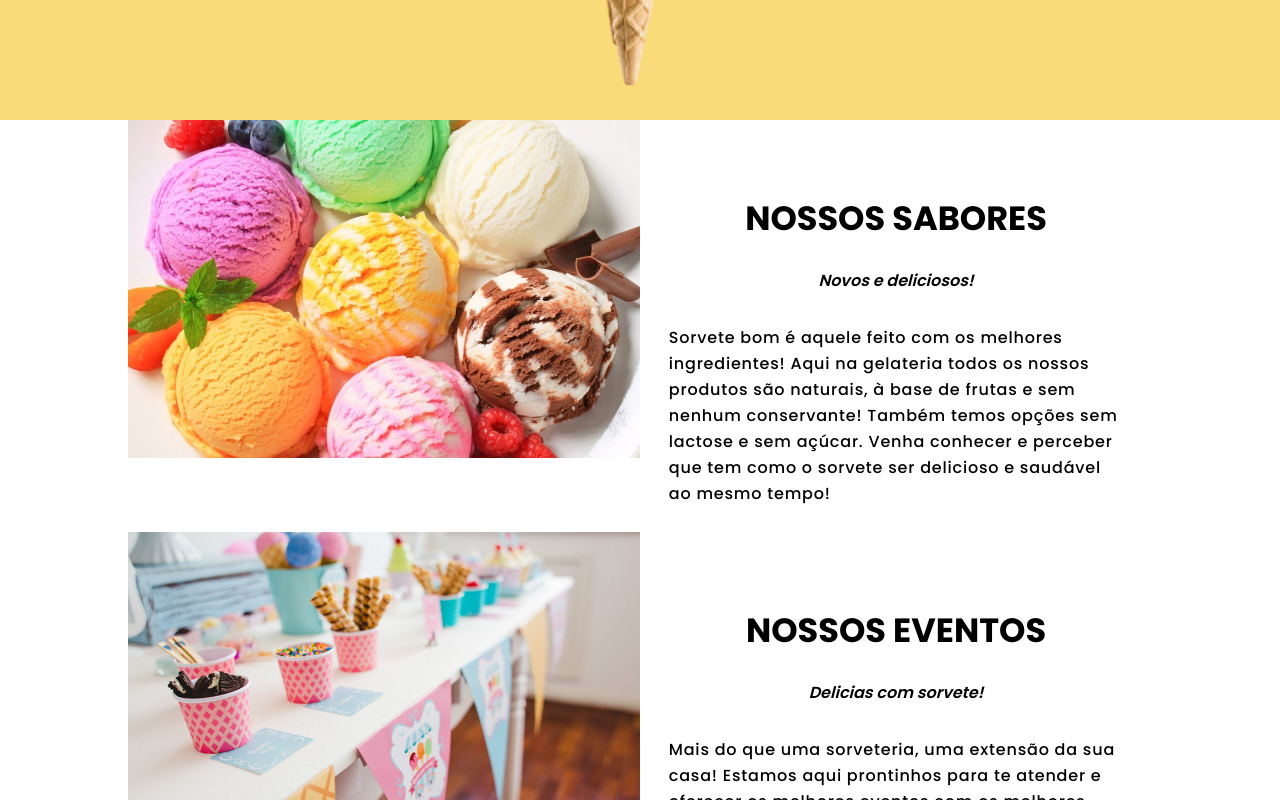
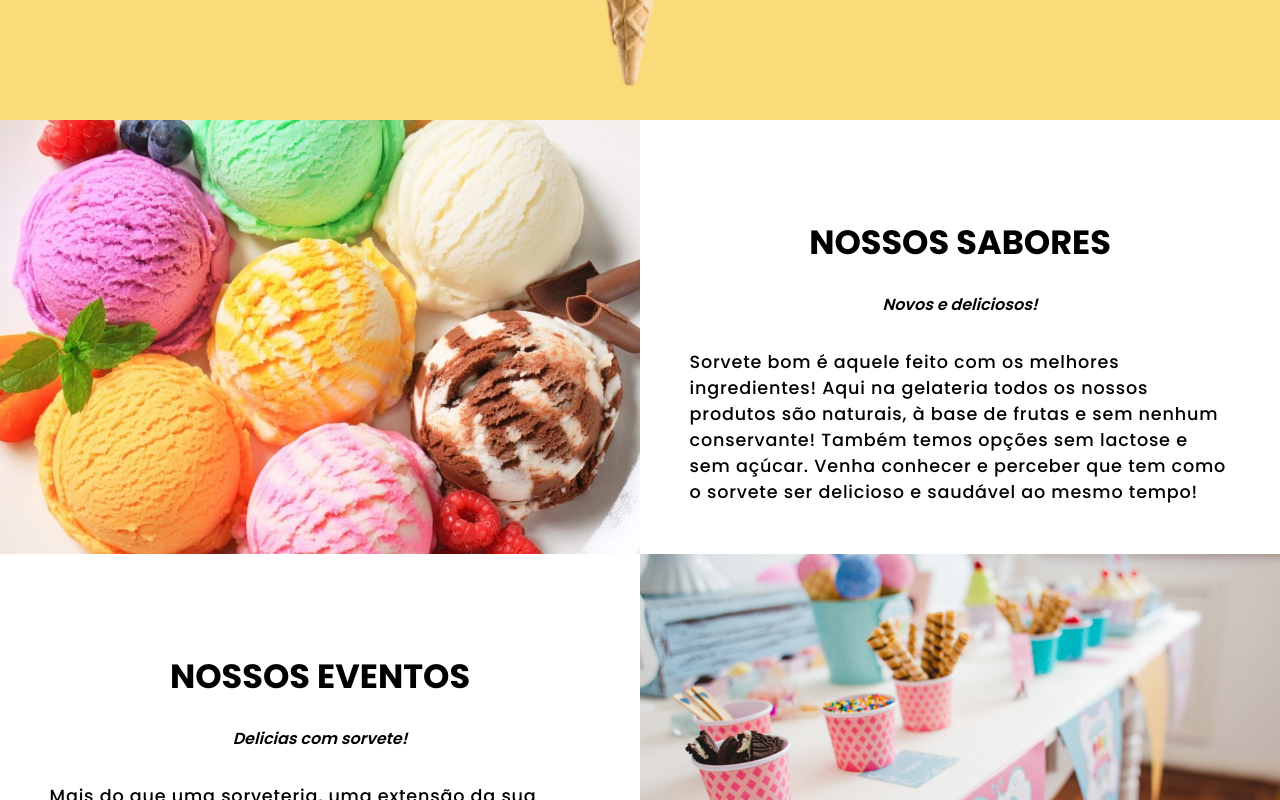
Before and after one commit to lukasilverio94/sorveteria-spa, a React (Create React App) app: page / in a window 1280 px wide. Shown: the part 680-1480 px from the top of the page. Built offline with nearby package versions, Linux system fonts and the light colour scheme.

Commit message:
mobile media query for  home fixed

```diff
--- a/src/pages/Home/style.css
+++ b/src/pages/Home/style.css
@@ -68,7 +68,54 @@
   object-fit: cover;
 }
 
-/* RESPONSIVO =================================================================*/
+/* BIG  SCREEN BIGGER THAN 1450px =================================================================*/
+@media (width > 1450px) {
+  .row.container {
+    width: 100%;
+    max-width: 1500px;
+  }
+  .img-wrapper img {
+    width: 50%;
+    height: auto;
+    object-fit: contain;
+  }
+}
+/* BIG  SCREEN BIGGER THAN 1200px =================================================================*/
+
+@media (width > 1200px) {
+  .row.container {
+    width: 100%;
+    max-width: 1320px;
+  }
+}
+
+/* BIG  SCREEN BIGGER THAN 768PX =================================================================*/
+@media (width > 768px) {
+  .container {
+    max-width: 1400px;
+    width: 100%;
+  }
+  .row {
+    width: 100%;
+  }
+  .row .img-wrapper img {
+    width: 100%;
+    height: 100%;
+    order: inherit;
+    object-fit: cover;
+  }
+
+  .row .content-wrapper {
+    width: 100%;
+    order: inherit;
+    padding: 1.5rem 1.3rem;
+  }
+
+  .content-wrapper .content > p {
+    font-size: 1.1rem;
+  }
+}
+/* QUERIE MEDIUM SCREEN 768PX =================================================================*/
 
 @media (max-width: 768px) {
   .row {
@@ -78,7 +125,7 @@
   .row .content-wrapper .content {
     padding: 1rem 2.8rem 3rem 3.3rem;
   }
-  .row .content-wrapper .content h2{
+  .row .content-wrapper .content h2 {
     font-size: 2.3rem;
   }
   .row .content-wrapper .content p {
@@ -89,6 +136,7 @@
 
 /* MEDIA QUERIES 480PX ======================================================== */
 @media (max-width: 480px) {
+
   .banner {
     height: 80vh;
   }
@@ -110,10 +158,10 @@
     font-size: 1.1rem;
     display: grid;
     place-items: center;
-    margin-bottom: 3rem;
+    margin-bottom: 6.5rem;
   }
 
-  .row .content-wrapper .content h2{
+  .row .content-wrapper .content h2 {
     line-height: 1.3;
   }
 
```
